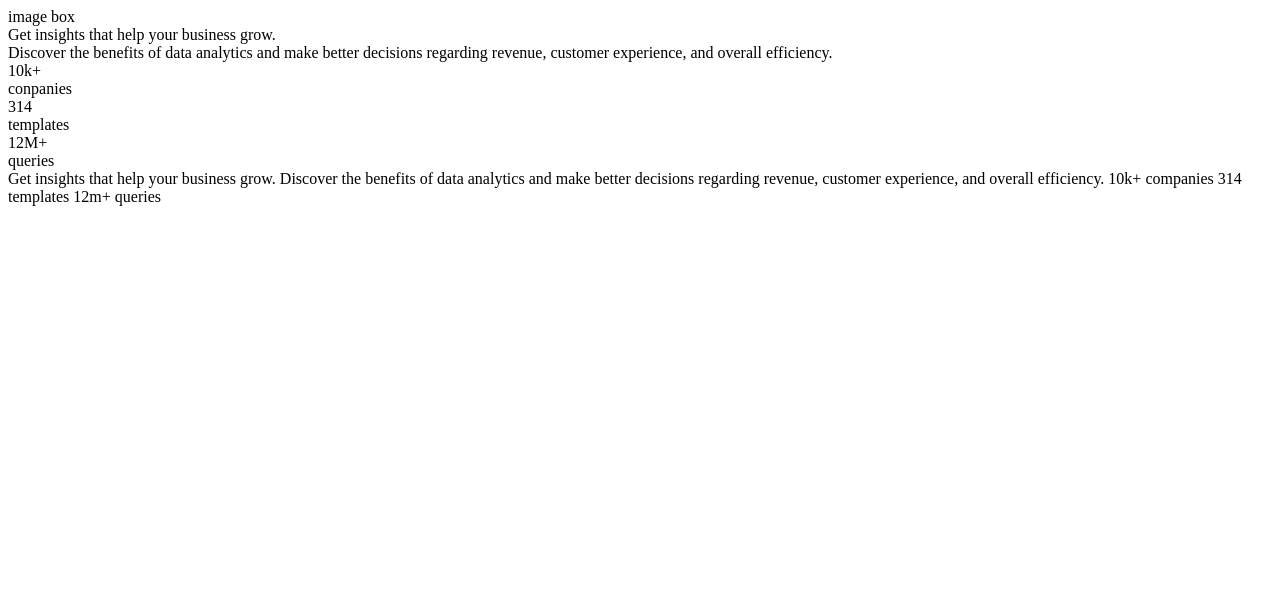
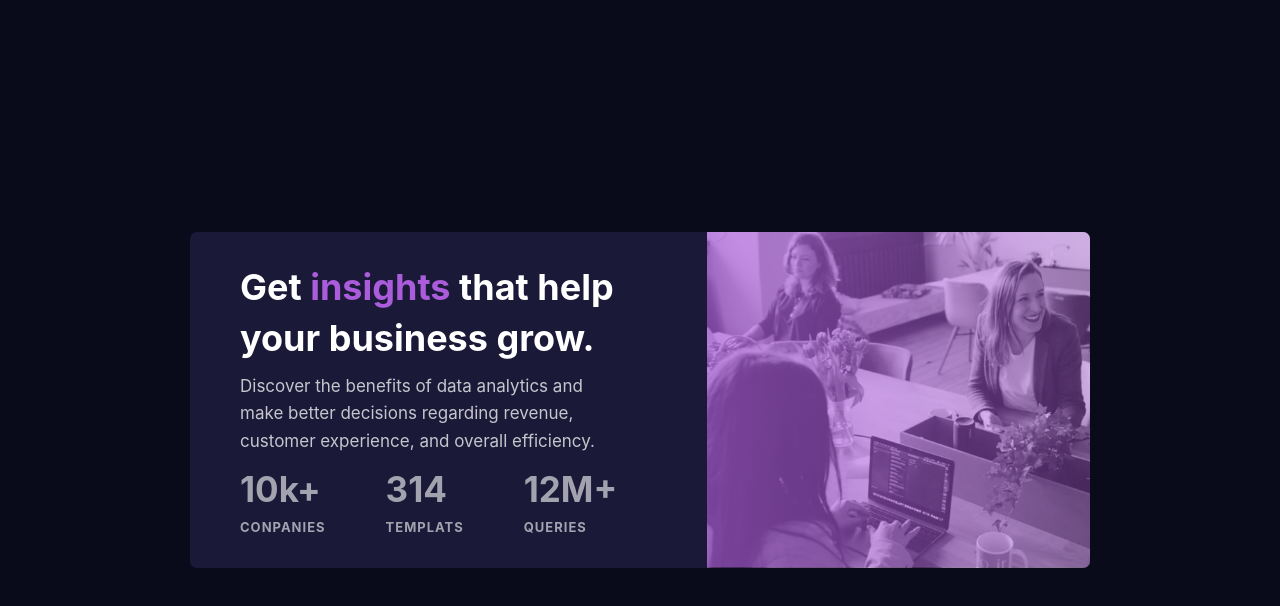
Before and after one commit to duynguyen0613/front__end-stats-preview-card-component, a plain HTML site: page index.html in a window 1280 px wide. Drawn offline with Linux system fonts and the light colour scheme.

Commit message:
Final Commit

```diff
--- /dev/null
+++ b/css/style.css
@@ -0,0 +1,202 @@
+* {
+    padding: 0;
+    margin: 0;
+    box-sizing: border-box;
+}
+
+/*  */
+@import url('https://fonts.googleapis.com/css2?family=Inter:wght@400;700&display=swap');
+/*  */
+@import url('https://fonts.googleapis.com/css2?family=Lexend+Deca:wght@400;500&display=swap');
+/*  */
+
+:root {
+    --c__main-background: hsl(233, 47%, 7%);
+    --c__card-background: hsl(244, 38%, 16%);
+
+    --c__accent: hsl(277, 64%, 61%);
+
+    --c__main-heading: hsl(0,0%, 100%);
+
+    --c__stat-heading: hsla(0,0%, 100%, 0.6);
+    --c__main-paragraph: hsla(0,0%,100%,0.75);
+
+    --ff-primary: "Inter", sans-serif;
+    --ff-secondary: "Lexend Deca", sans-serif;
+
+    --fw__primary-1: 400;
+    --fw__primary-2: 700;
+
+    --fw__secondary-1: 400;
+    --fw__secondary-2: 500;
+}
+
+
+
+html {
+    font-size: 62.5%;
+}
+
+img {
+    width: 100%;
+    object-fit: cover;
+}
+
+body {
+    background: var(--c__main-background);
+    min-height: 100vh;
+    display: flex;
+    justify-content: center;
+    align-items: center;
+
+    font-size: 1.5rem;
+    font-family: var(--ff-primary);
+    line-height: 1.6;
+}
+
+.card {
+    background: var(--c__card-background);
+    border-radius: .7rem;
+
+    width: 90%;
+    min-width: 375px;
+    max-width: 400px;
+    margin: 1rem auto;
+    text-align: center;
+
+    display: grid;
+    grid-template-rows: minmax(0px, 30rem);
+    grid-template-columns: minmax(0, 1fr);
+
+    overflow: hidden;
+
+}
+
+.card > *:not(.card__image-box)
+{
+    padding: 0rem 3rem;
+}
+
+
+.card__image-box {
+    background-image: linear-gradient(to right, hsla(277, 64%, 61%, 0.7), hsla(277, 64%, 61%, .4)), url("../images/image-header-mobile.jpg");
+    background-position: center center;
+    background-size: cover;
+    background-repeat: no-repeat;
+    background-attachment: scroll;
+
+
+    min-height: 50%;
+}
+
+.card__title {
+    font-size: 3.6rem;
+    font-weight: var(--fw__primary-2);
+    color: var(--c__main-heading);
+    margin-top: 2.6rem ;
+    margin-bottom: 1rem;
+    margin-left: auto;
+    margin-right: auto;
+    line-height: 1.4;
+
+
+}
+
+.card__title span {
+    color: var(--c__accent);
+}
+
+.card__body {
+    color: var(--c__main-paragraph);
+    font-size: 1.7rem;
+}
+
+.card__stat {
+    margin-bottom: .9rem;
+    margin-top: .6rem;
+}
+
+.card__stat .number {
+    color: var(--c__stat-heading);
+    font-size: 3.5rem;
+    font-weight: var(--fw__primary-2);
+}
+
+.card__stat .name {
+    color: var(--c__stat-heading);
+    text-transform: uppercase;
+    font-family: var(--ff-primary) ;
+    font-weight: var(--fw__primary-2);
+    font-size: 1.3rem;
+    letter-spacing: 1px;
+}
+
+@media (min-width: 900px) {
+    body {
+    }
+
+    .card {
+        display: grid;
+        grid-template-columns: repeat(3, 1fr) 6rem minmax(45%, 1fr);
+        grid-template-rows: repeat(3, auto);
+
+        text-align: left;
+        max-width: 900px;
+        padding: 0rem 0rem 0rem 2rem;
+    }
+
+    .card__image-box {
+        grid-column: -2 / -1;
+        grid-row: 1 / 5;
+    }
+
+    .card__title {
+        grid-column: 1 / 4;
+        grid-row: 1;
+
+        margin-top:3rem;
+    }
+
+    .card__body {
+        grid-column: 1 / 4;
+        grid-row: 2;
+    }
+
+    .card__stat {
+        margin-bottom:3rem;
+        grid-row: -1;
+    }
+
+    .stat--1 { grid-column: 1;}
+    .stat--2 { grid-column: 2;}
+    .stat--3 { grid-column: 3;}
+
+
+    /*
+
+            display: grid;
+            grid-template-rows: minmax(0px, 30rem);
+            grid-template-columns: minmax(0, 1fr);
+
+
+
+            .card {
+            background: var(--c__card-background);
+            border-radius: .7rem;
+
+            width: 90%;
+            min-width: 375px;
+            max-width: 400px;
+            margin: 0 auto;
+            text-align: center;
+
+            display: grid;
+            grid-template-rows: minmax(0px, 30rem);
+            grid-template-columns: minmax(0, 1fr);
+
+            overflow: hidden;
+
+        }
+    */
+
+}
--- a/index.html
+++ b/index.html
@@ -8,8 +8,9 @@
 
   <link rel="icon" type="image/png" sizes="32x32" href="./images/favicon-32x32.png">
 
+  <link rel="stylesheet" href="css/style.css">
+
   <title>Frontend Mentor | Stats preview card component</title>
-
 
 </head>
 
@@ -17,38 +18,30 @@
 
   <div class="card">
     <div class="card__image-box">
-      image box
     </div>
     <div class="card__title">
-      Get insights that help your business grow.
+      Get <span>insights</span> that help your business grow.
     </div>
 
     <div class="card__body">
       Discover the benefits of data analytics and make better decisions regarding revenue, customer experience, and
       overall efficiency.
     </div>
-    <div class="card__stat">
+    <div class="card__stat stat--1">
       <div class="number">10k+</div>
       <div class="name">conpanies</div>
     </div>
-    <div class="card__stat">
+    <div class="card__stat stat--2">
       <div class="number">314</div>
-      <div class="name">templates</div>
+      <div class="name">templats</div>
     </div>
-    <div class="card__stat">
+    <div class="card__stat stat--3">
       <div class="number">12M+</div>
       <div class="name">queries</div>
     </div>
   </div>
 
-  Get insights that help your business grow.
-
-  Discover the benefits of data analytics and make better decisions regarding revenue, customer
-  experience, and overall efficiency.
-
-  10k+ companies
-  314 templates
-  12m+ queries
+  <script src="./js/app.js"></script>
 
 </body>
 
```
Also changed, not shown: js/app.js (added).
